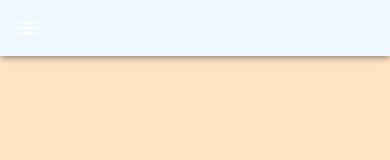
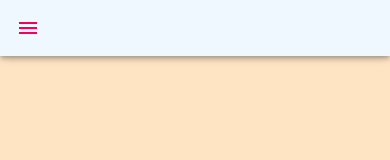
Before and after one commit to emersona-glitch/my-website, a React (Create React App) app: page / in a window 390 px wide. Shown: the top 160 px of the page. Built offline with nearby package versions, Linux system fonts and the light colour scheme.

Commit message:
loading bar now functions and better color for hamburger menu

```diff
--- a/src/Components/AboutMe/AboutMe.js
+++ b/src/Components/AboutMe/AboutMe.js
@@ -40,7 +40,7 @@ function AboutMe() {
             <img id='selfie' alt="Me being handsome" src={selfie}/>
         </Grid>
 
-        <Grid item xs={1} sm={0}></Grid>
+        {/* <Grid item xs={1} sm={0}></Grid> */}
 
         <Grid item xs={8} sm={4}>
           <Typography>
--- a/src/Components/NavBar/NavBar.js
+++ b/src/Components/NavBar/NavBar.js
@@ -96,7 +96,7 @@ function Nav(props) {
         {/* Hamburger Menu */}
         <Hidden smUp>
           <IconButton
-              color="inherit"
+              color="secondary"
               aria-label="open drawer"
               onClick={handleDrawerOpen}
               edge="start"
--- a/src/Redux/sagas/email.saga.js
+++ b/src/Redux/sagas/email.saga.js
@@ -14,27 +14,15 @@ function* sendEmail(action) {
 
     let response = yield axios.post( '/api/email', action.payload );
 
-    yield console.log(response);
+    yield console.log('Here is our response', response);
 
-    yield put({type: 'SET_CONFIRMATION', payload: response.status});
+    yield put({type: 'SET_CONFIRMATION', payload: 201});
 
   } catch (error) {
     console.log('error in sendEmail', error);
+    yield put({type: 'SET_CONFIRMATION', payload: 500});
   }
 }
-
-
-// function* confirmEmail(action) {
-//   try {
-
-//     // do the thing here!
-
-//   } catch (error) {
-
-//     console.log('error in confirmEmail', error);
-
-//   }
-// }
 
 function* emailSaga() {
   yield takeLatest('SEND_EMAIL', sendEmail);
```
Also changed, not shown: src/Components/ContactMe/ContactMe.js (+1 -20 lines), 1 other file (tests, documents, lock files or other folders).
